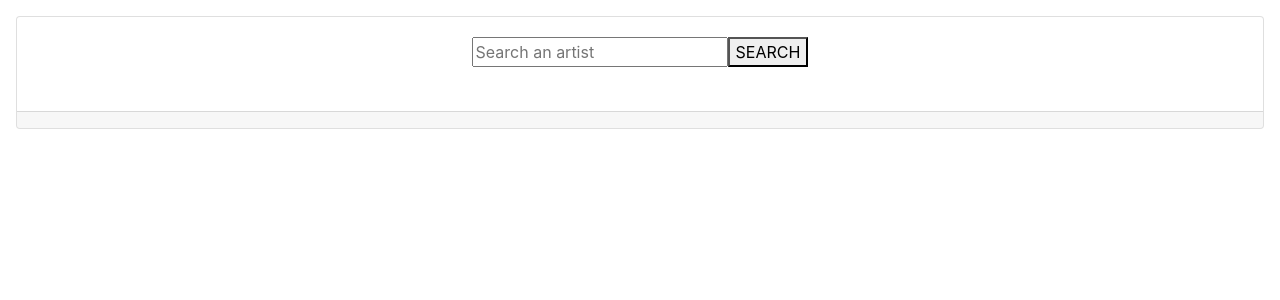
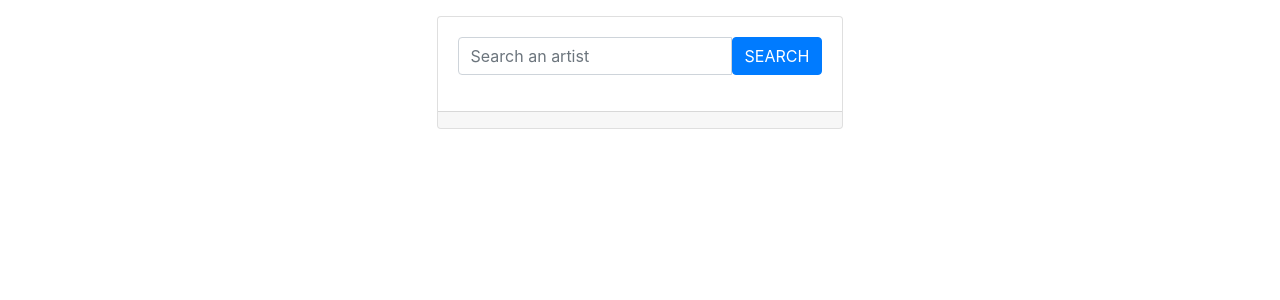
Before and after one commit to mishal9/Search_bar, a React (Create React App) app in the folder client/: page / in a window 1280 px wide. Shown: the top 300 px of the page. Built offline with nearby package versions, Linux system fonts and the light colour scheme.

Commit message:
Updated UI build

```diff
--- a/client/src/HomePage/HomePage.jsx
+++ b/client/src/HomePage/HomePage.jsx
@@ -33,14 +33,17 @@ function HomePage()  {
     };
 
     return (
-        <div>
+        <div className="d-flex align-items-center justify-content-center">
 
         <div className="card text-center m-3">
 
             <div className="card-body">
 
+            <div className="input-group mb-3">
+
             <input id="name"
                     type="text"
+                    className="form-control"
                     autoComplete="off"
                     placeholder="Search an artist"
                     onChange={changeHandler}
@@ -48,10 +51,11 @@ function HomePage()  {
                     required>
             </input>
 
-            <button type="submit" onClick={submitHandler}>SEARCH</button>
+            <button type="submit"
+                    className="btn btn-primary"
+                    onClick={submitHandler}>SEARCH</button>
+            </div>
 
-                <br/>
-                <br/>
                 {pageOfItems && pageOfItems.map(item =>
                     <div key={item.id}>{item.artistName}
                     </div>
```
Also changed, not shown: 6 other files (tests, documents, lock files or other folders).
